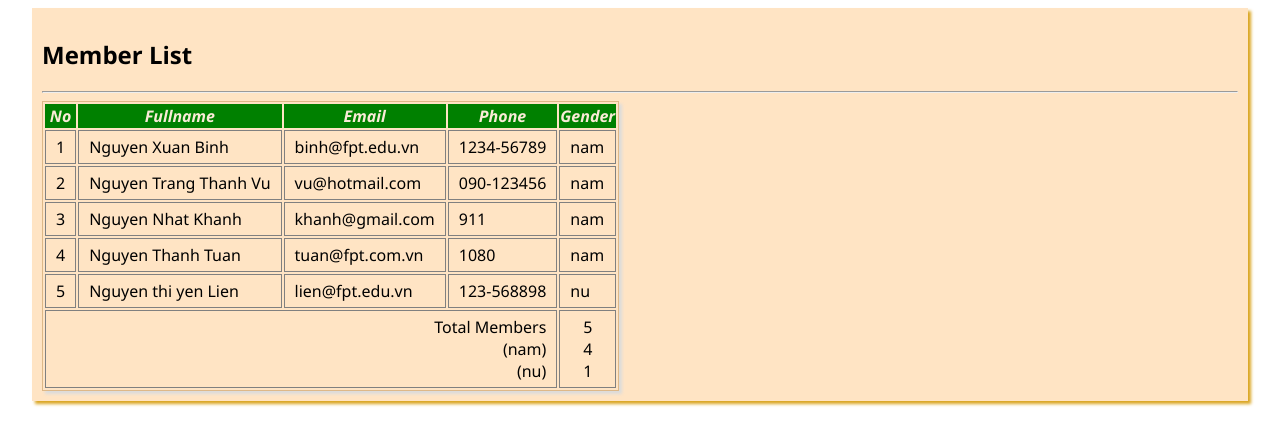
After one commit to thuyle2000/T1.2309.M1, a PHP site: page /d05_table_member.html in a window 1280 px wide. The commit adds this page. Shown: the top 445 px of the page. Run offline with PHP 8.4, Linux system fonts and the light colour scheme.

Commit message:
Upload Nov 4, 2023

```diff
--- a/2.BMW/css/d04.css
+++ b/2.BMW/css/d04.css
@@ -67,3 +67,28 @@ footer{
     margin-right: -10px;
     margin-bottom: -10px;
 }
+
+
+table{
+    border: thin solid burlywood;
+    box-shadow: 3px 3px 3px gainsboro;
+}
+
+thead{
+    background-color: green;
+    color: antiquewhite;
+}
+thead th {
+    font-style: italic;
+    text-transform: capitalize;
+}
+
+td{
+    border: solid thin gray;
+    padding: 5px 10px;
+}
+
+tbody tr:hover{
+    background-color: aliceblue;
+    color: green;
+}
--- /dev/null
+++ b/2.BMW/d05_table_member.html
@@ -0,0 +1,81 @@
+<!DOCTYPE html>
+<html lang="en">
+
+<head>
+    <meta charset="UTF-8">
+    <meta name="viewport" content="width=device-width, initial-scale=1.0">
+    <title>members</title>
+    <link rel="stylesheet" href="css/d04.css">
+</head>
+
+<body>
+    <div class="main">
+        <h2>Member List</h2>
+        <hr>
+        <table>
+            <thead>
+                <tr>
+                    <th>no</th>
+                    <th>fullname</th>
+                    <th>email</th>
+                    <th>phone</th>
+                    <th>gender</th>
+                </tr>
+            </thead>
+
+            <tbody>
+                <tr>
+                    <td>1</td>
+                    <td>Nguyen Xuan Binh</td>
+                    <td>binh@fpt.edu.vn</td>
+                    <td>1234-56789</td>
+                    <td>nam</td>
+                </tr>
+                <tr>
+                    <td>2</td>
+                    <td>Nguyen Trang Thanh Vu</td>
+                    <td>vu@hotmail.com</td>
+                    <td>090-123456</td>
+                    <td>nam</td>
+                </tr>
+                <tr>
+                    <td>3</td>
+                    <td>Nguyen Nhat Khanh</td>
+                    <td>khanh@gmail.com</td>
+                    <td>911</td>
+                    <td>nam</td>
+                </tr>
+                <tr>
+                    <td>4</td>
+                    <td>Nguyen Thanh Tuan</td>
+                    <td>tuan@fpt.com.vn</td>
+                    <td>1080</td>
+                    <td>nam</td>
+                </tr>
+                <tr>
+                    <td>5</td>
+                    <td>Nguyen thi yen Lien</td>
+                    <td>lien@fpt.edu.vn</td>
+                    <td>123-568898</td>
+                    <td>nu</td>
+                </tr>
+            </tbody>
+            <tfoot>
+                <tr>
+                    <td colspan="4" style="text-align: right;">
+                        Total Members <br>
+                        (nam) <br>
+                        (nu)
+                    </td>
+                    <td style="text-align: center;">5 <br>
+                        4 <br>
+                        1
+                    </td>
+                </tr>
+            </tfoot>
+        </table>
+
+    </div>
+</body>
+
+</html>
```
Also changed, not shown: 1 other file.
